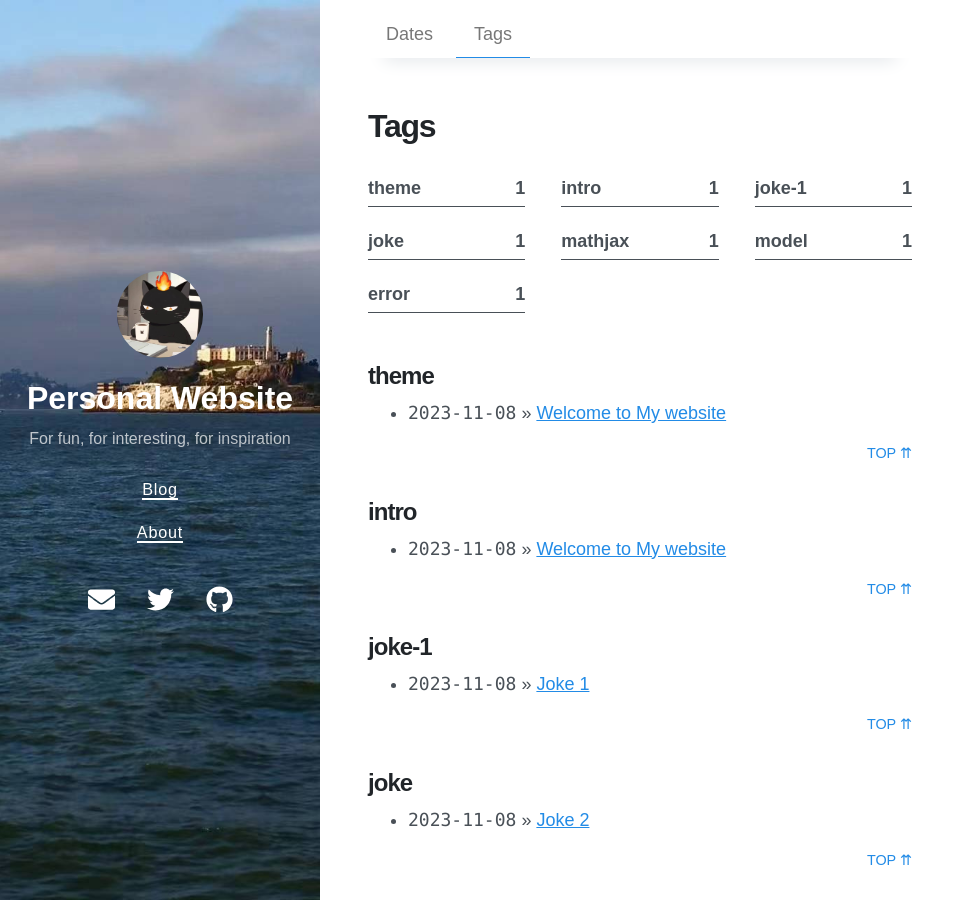
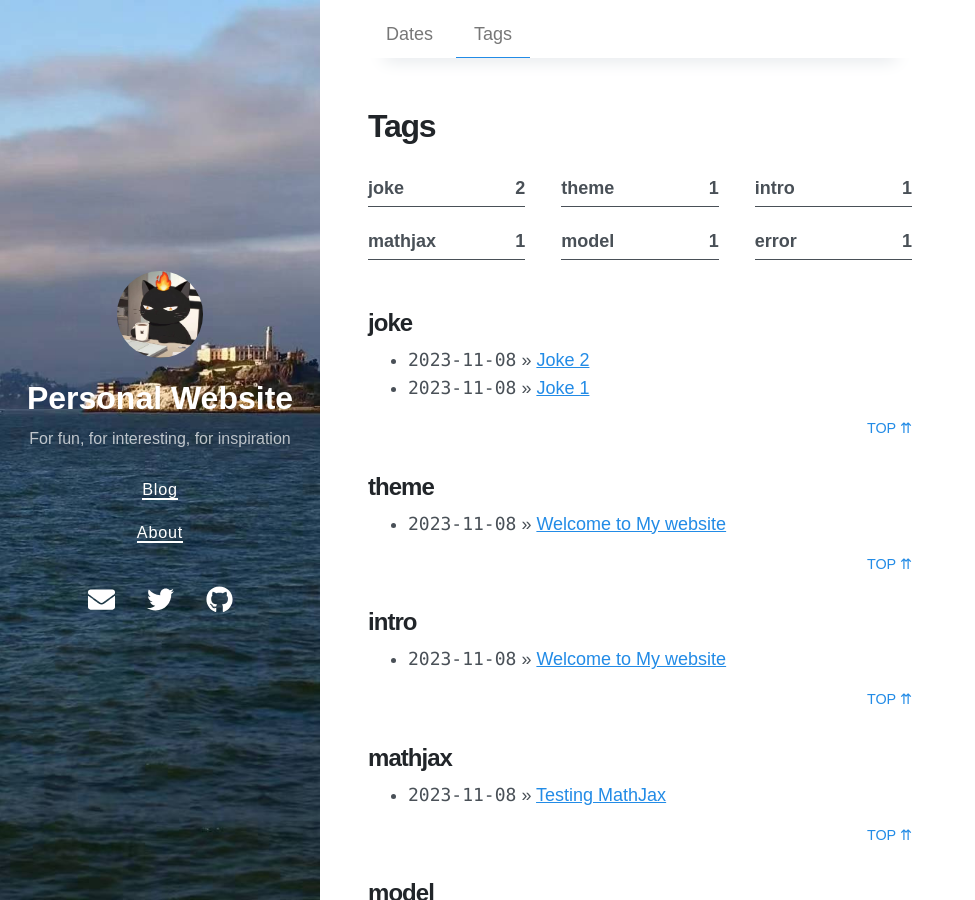
Before and after one commit to New-lay/New-lay.github.io, a Jekyll site: the page built from tags.md, in a window 1280 px wide and 900 px high. Shown: the whole window, without its empty margins (0-975 px from the left). Built offline with Jekyll 4.4.1, drawn with Linux system fonts in a browser that asks for light colours; nearby versions of some CDN libraries.

Commit message:
Update 2023-11-08-joke-number1.md

```diff
--- a/_posts/2023-11-08-releasing-not-pure-poole-v0-1-0.md
+++ b/_posts/2023-11-08-releasing-not-pure-poole-v0-1-0.md
@@ -3,7 +3,7 @@ layout: post
 title: Joke 1
 author: Unknown
 tags:
-- Joke 1
+- Joke
 date: 2023-11-08 22:33 +0800
 ---
 一男子没有女朋友，去找算命先生算一卦。
```
